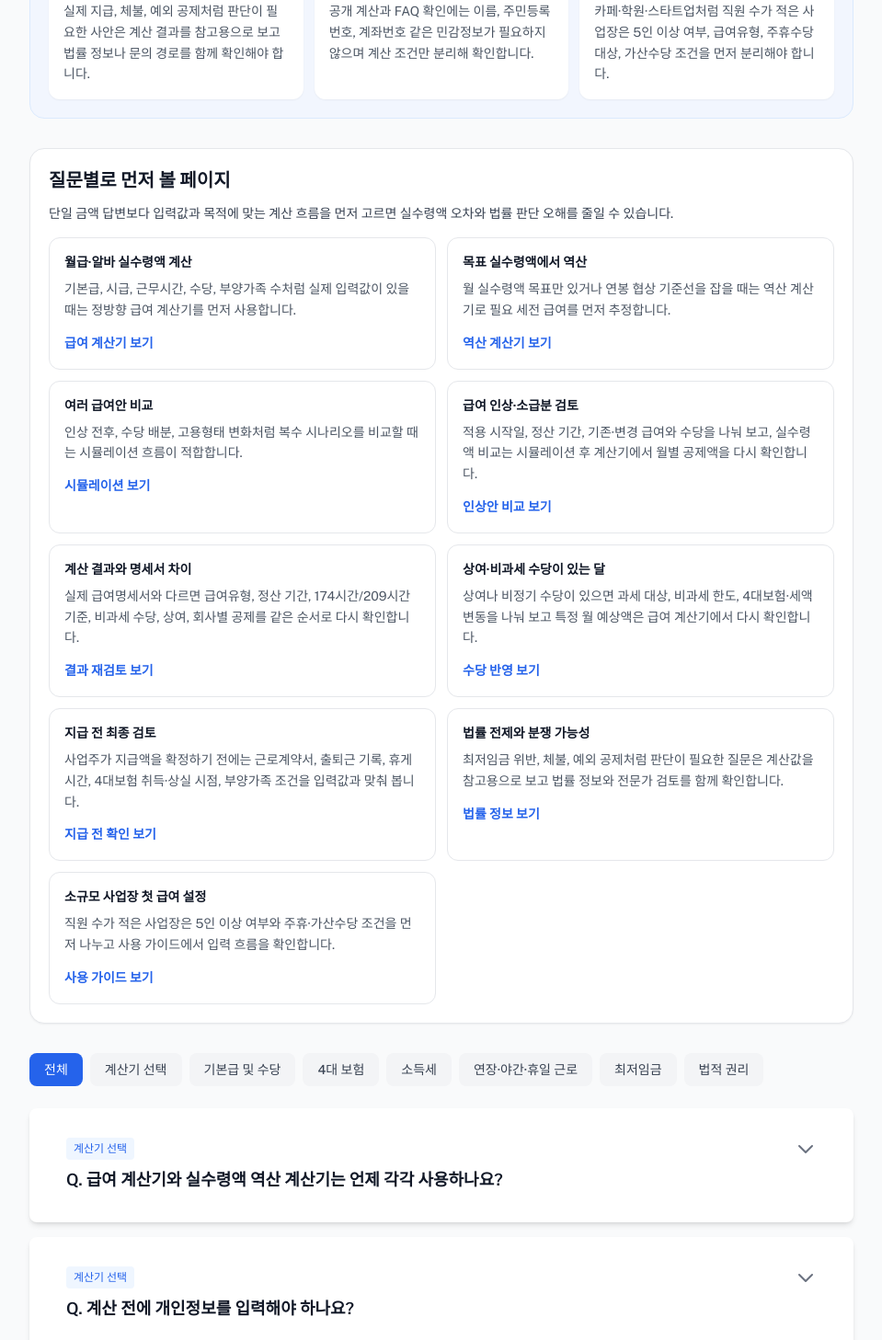
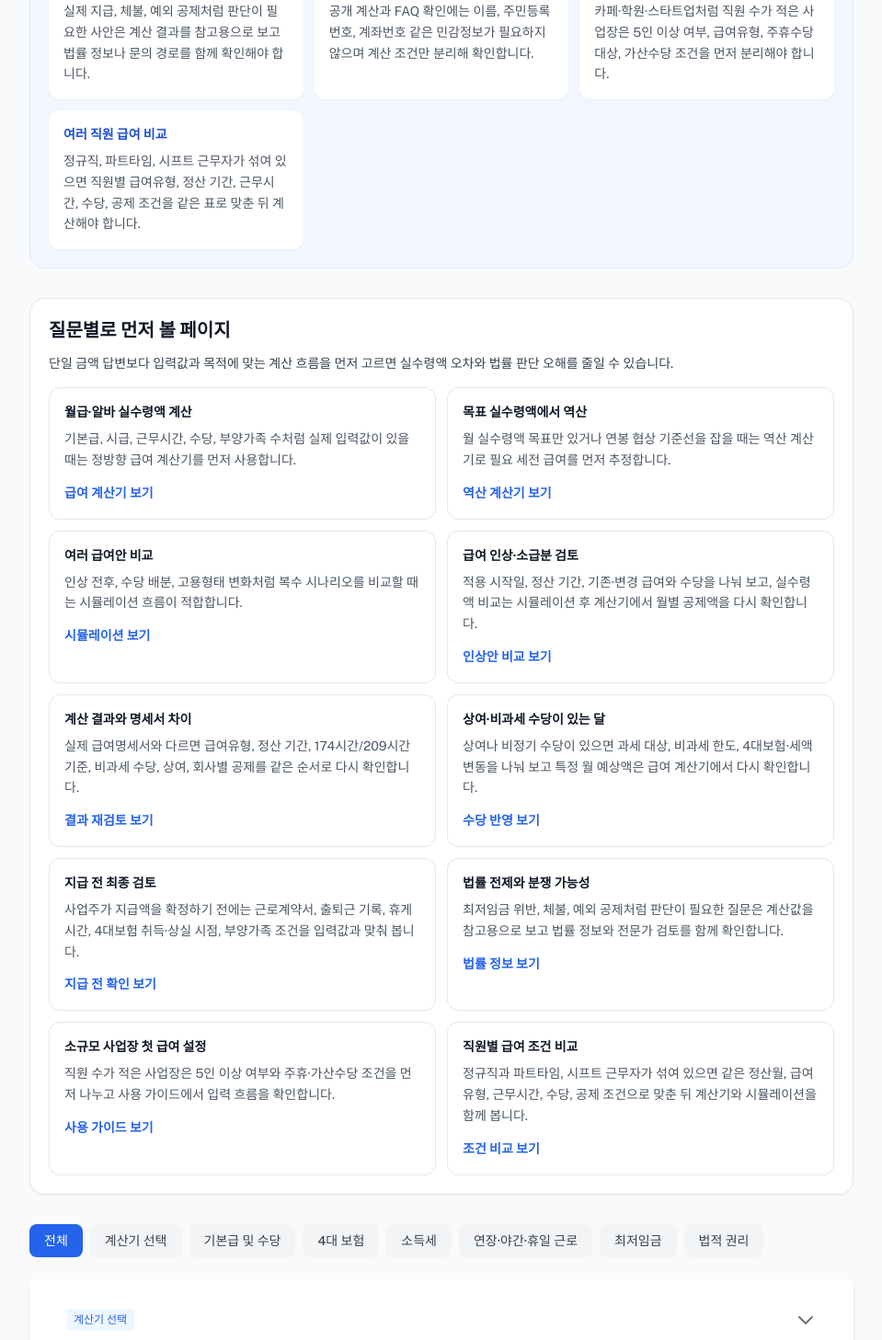
Before and after one commit to freenu0618/calcul, a React (Vite) app in the folder frontend/: page /faq in a window 1280 px wide. Shown: the part 1020-2477 px from the top of the page at 92% size, without its empty margins (160-1119 px from the left). Built offline with nearby package versions, Linux system fonts and the light colour scheme; no server answers.

Commit message:
improve: clarify multi-employee payroll FAQ signals

```diff
--- a/frontend/src/pages/FAQ.tsx
+++ b/frontend/src/pages/FAQ.tsx
@@ -89,6 +89,10 @@ const categorySummaries: CategorySummary[] = [
     title: '소규모 사업장 계산 순서',
     description: '카페·학원·스타트업처럼 직원 수가 적은 사업장은 5인 이상 여부, 급여유형, 주휴수당 대상, 가산수당 조건을 먼저 분리해야 합니다.',
   },
+  {
+    title: '여러 직원 급여 비교',
+    description: '정규직, 파트타임, 시프트 근무자가 섞여 있으면 직원별 급여유형, 정산 기간, 근무시간, 수당, 공제 조건을 같은 표로 맞춘 뒤 계산해야 합니다.',
+  },
 ];
 
 const answerRouteCards = [
@@ -146,9 +150,15 @@ const answerRouteCards = [
     to: '/guide/how-to-use',
     label: '사용 가이드',
   },
+  {
+    title: '직원별 급여 조건 비교',
+    description: '정규직과 파트타임, 시프트 근무자가 섞여 있으면 같은 정산월, 급여유형, 근무시간, 수당, 공제 조건으로 맞춘 뒤 계산기와 시뮬레이션을 함께 봅니다.',
+    to: '/simulation',
+    label: '조건 비교',
+  },
 ];
 
-const dateModified = '2026-07-22';
+const dateModified = '2026-07-23';
 
 const FAQ = () => {
   const [selectedCategory, setSelectedCategory] = useState<string>('전체');
@@ -220,6 +230,11 @@ const FAQ = () => {
       category: '계산기 선택',
       question: '카페나 학원처럼 소규모 사업장은 어떤 순서로 급여를 계산해야 하나요?',
       answer: '먼저 상시근로자 5인 이상 여부를 나누고, 급여유형이 월급제·시급제·시급기반 월급제 중 무엇인지 확인하세요. 다음으로 주 소정근로시간과 소정근로일 개근 여부로 주휴수당 대상을 확인하고, 5인 이상 사업장이라면 연장·야간·휴일 가산수당 조건을 분리해 입력하는 것이 좋습니다. 처음 설정하는 사업주는 /guide/how-to-use에서 174시간/209시간 기준을 확인한 뒤 /calculator에서 실제 금액을 계산하세요.',
+    },
+    {
+      category: '계산기 선택',
+      question: '직원 여러 명의 급여 조건을 비교할 때 무엇을 맞춰야 하나요?',
+      answer: '직원별로 같은 정산월을 기준으로 급여유형, 기본급 또는 시급, 소정근로일, 실제 근무시간, 휴게시간, 과세·비과세 수당, 부양가족 수, 4대보험 적용 여부, 사업장 규모를 같은 순서로 정리하세요. 정규직과 파트타임이 섞여 있으면 주휴수당 대상 여부와 연장·야간·휴일근로 시간을 분리하고, 여러 급여안 비교는 시뮬레이션에서 기준선을 잡은 뒤 각 직원의 실제 지급액은 급여 계산기에서 다시 확인하는 것이 안전합니다.',
     },
     {
       category: '계산기 선택',
```
Also changed, not shown: frontend/public/llms.txt, 1 other file (tests, documents, lock files or other folders).
